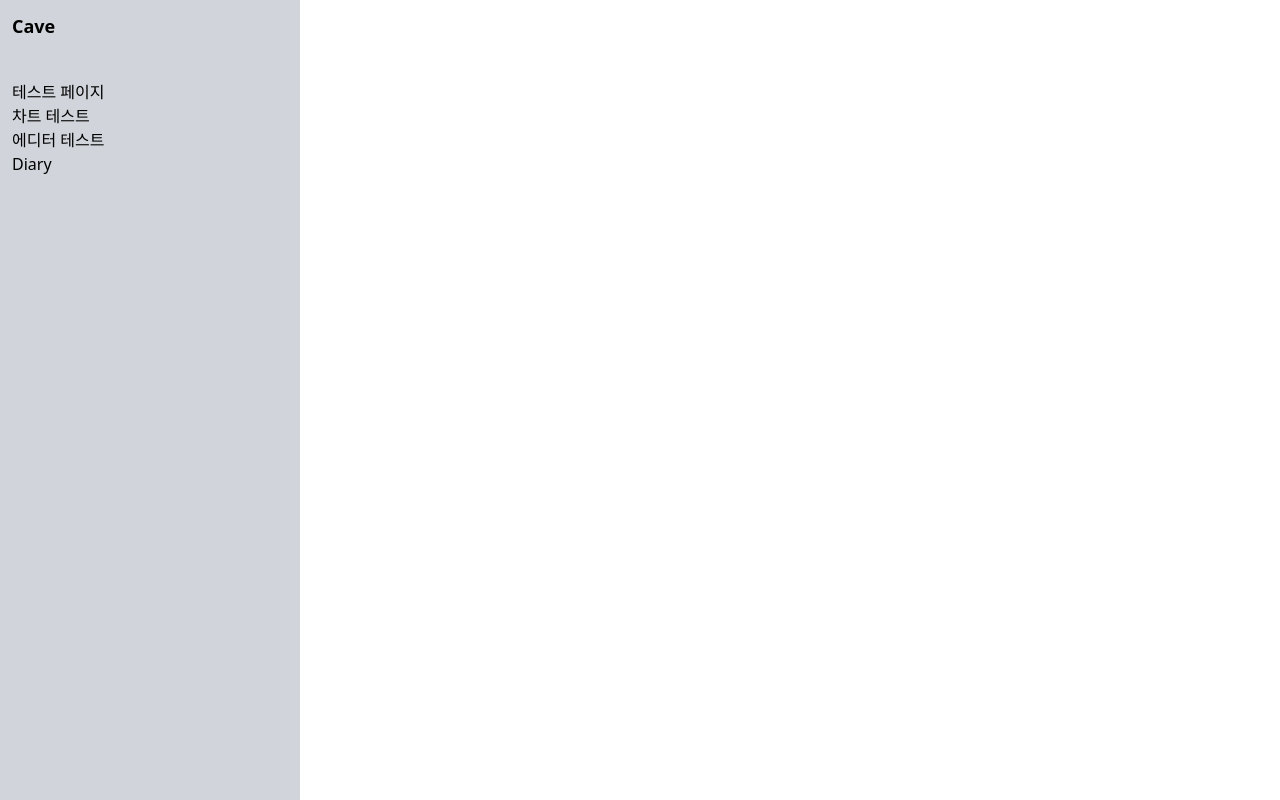
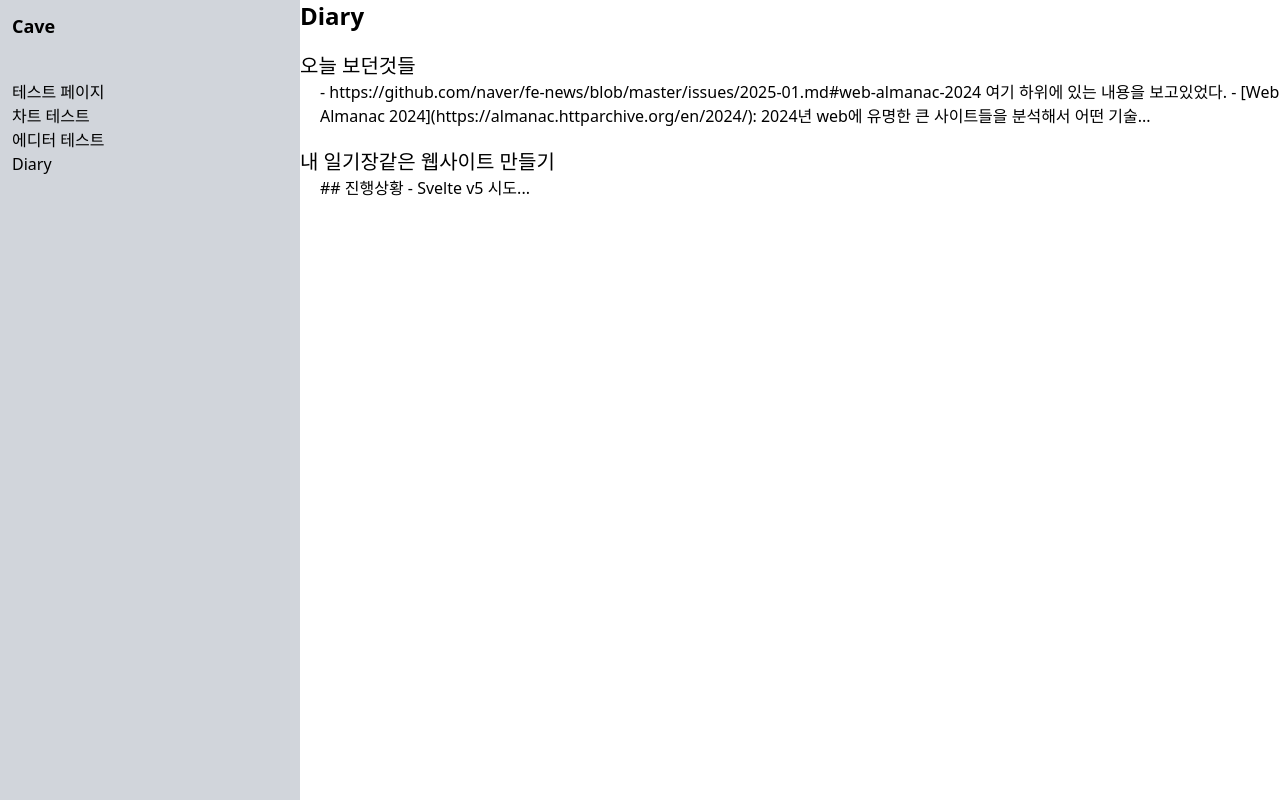
Before and after one commit to jeonsoeun/pracoon-www, a SvelteKit app: page /diary in a window 1280 px wide. Built offline with nearby package versions, Linux system fonts and the light colour scheme.

Commit message:
일기 목록 및 일기 내용 출력 완료. 스타일은 아직

```diff
--- a/src/routes/diary/+page.server.ts
+++ b/src/routes/diary/+page.server.ts
@@ -4,6 +4,7 @@ import type { DiaryList, DiaryListItem } from './$types.js';
 
 export const load = async () => {
 	const diaryPath = path.resolve('src/data/diary-md'); // 디렉터리 경로
+	console.log(diaryPath);
 	const indexFile = fs.readdirSync(diaryPath).find((file) => file.endsWith('index.json'));
 	const files = fs.readdirSync(diaryPath).filter((file) => file.endsWith('.md')); // .md 파일 필터링
 
@@ -46,6 +47,5 @@ export const load = async () => {
 
 		return newItem;
 	});
-
-	return posts;
+	return { posts };
 };
--- a/src/routes/diary/+page.svelte
+++ b/src/routes/diary/+page.svelte
@@ -1,14 +1,14 @@
 <script>
   const props = $props();
-  const posts = props.posts ?? [];
-  console.log(posts?.[0]?.title)
+  const posts = props.data?.posts ?? [];
 </script>
 
 <div>
+  <h1 class="text-2xl font-bold">Diary</h1>
   {#each posts as post}
-    <div>
-      <h2>{post.title}</h2>
-      <p>{post.content}</p>
+    <div class="mt-5">
+      <h2 class="text-xl"><a href={`/diary/${post.id}`} class="no-underline">{post.title}</a></h2>
+      <p class="ml-5"><a href={`/diary/${post.id}`} class="no-underline">{post.content}</a></p>
     </div>
   {/each}
 </div>
--- /dev/null
+++ b/src/routes/diary/[slug]/+page.server.ts
@@ -0,0 +1,32 @@
+import fs from 'fs';
+import type { DiaryListItem } from '../$types.js';
+
+export const load = async ({
+	params
+}: {
+	params: {
+		slug: string;
+	};
+}) => {
+	const filePath = `src/data/diary-md/${params.slug}.md`;
+	const content = fs.readFileSync(filePath, 'utf-8'); // 파일 읽기
+	const slug = params.slug; // 파일명에서 확장자 제거
+	const title = content.split('\n')[0].replace('# ', ''); // 첫 번째 줄에서 제목 추출
+
+	// 수정된 파일일 경우 수정일자 추출(UNIX Milliseconds)
+	const editedDate = slug.split('_')?.[1];
+	// 파일명이 ISO양식 날짜이므로 날짜 추출
+	const date = slug.split('_')?.[0];
+
+	const parsedTitle = title ? title : 'Untitled'; // 제목이 50자를 넘어가면 ...으로 대체
+	const parsedContent = content.split('\n').slice(1, 4).join('\n'); // 첫 번째 줄을 제외한 나머지 내용
+	const post: DiaryListItem = {
+		id: slug,
+		title: parsedTitle,
+		content: parsedContent,
+		editDate: editedDate,
+		date
+	};
+
+	return { post };
+};
--- a/src/routes/diary/[slug]/+page.svelte
+++ b/src/routes/diary/[slug]/+page.svelte
@@ -1,8 +1,12 @@
 
 <script lang="ts">
-
+  const props = $props();
+  const post = props.data?.post ?? null;
 </script>
 
 <div>
-
+  <div class="mt-5">
+    <h2 class="text-xl"><a href={`/diary/${post.id}`} class="no-underline">{post.title}</a></h2>
+    <p class="ml-5"><a href={`/diary/${post.id}`} class="no-underline">{post.content}</a></p>
+  </div>
 </div>
```
